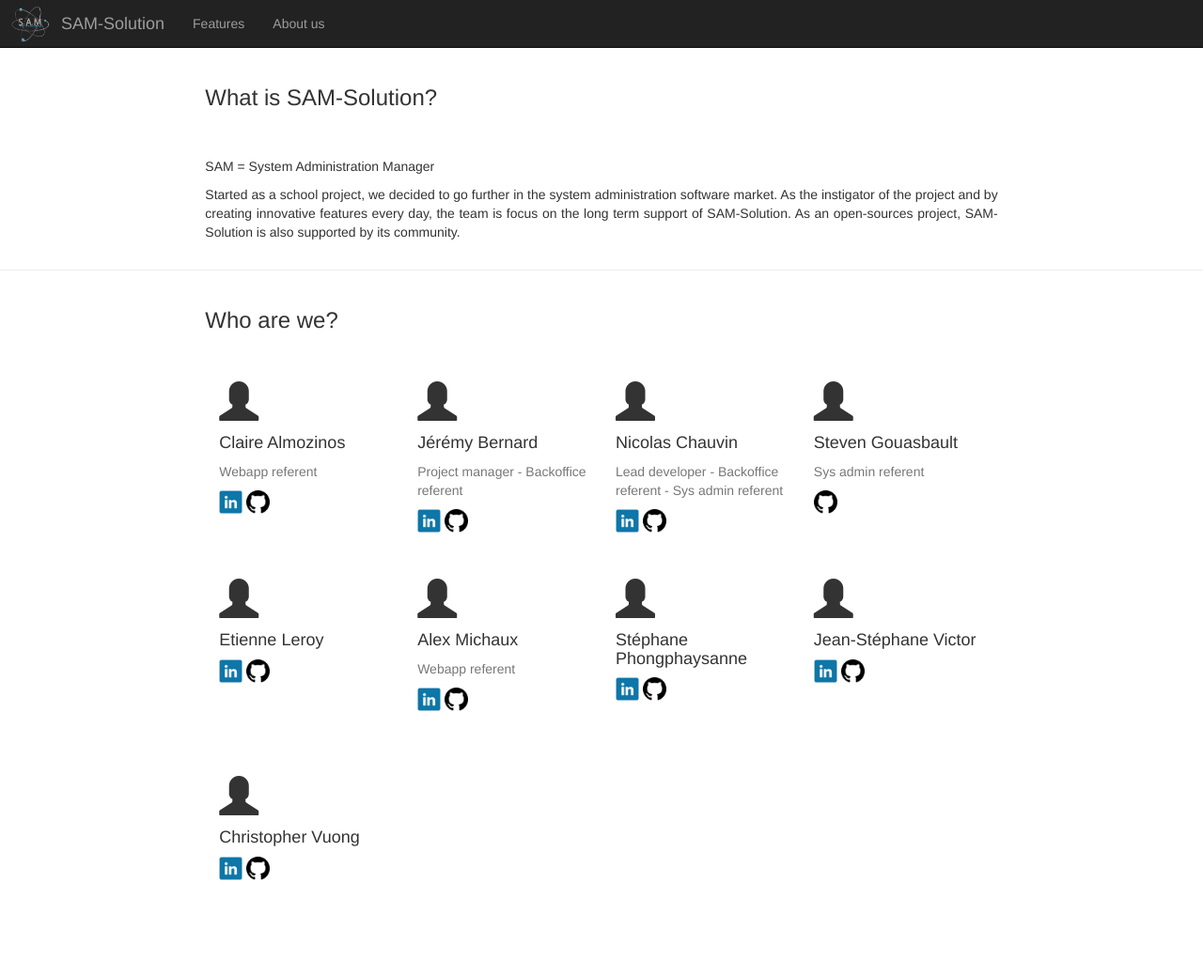
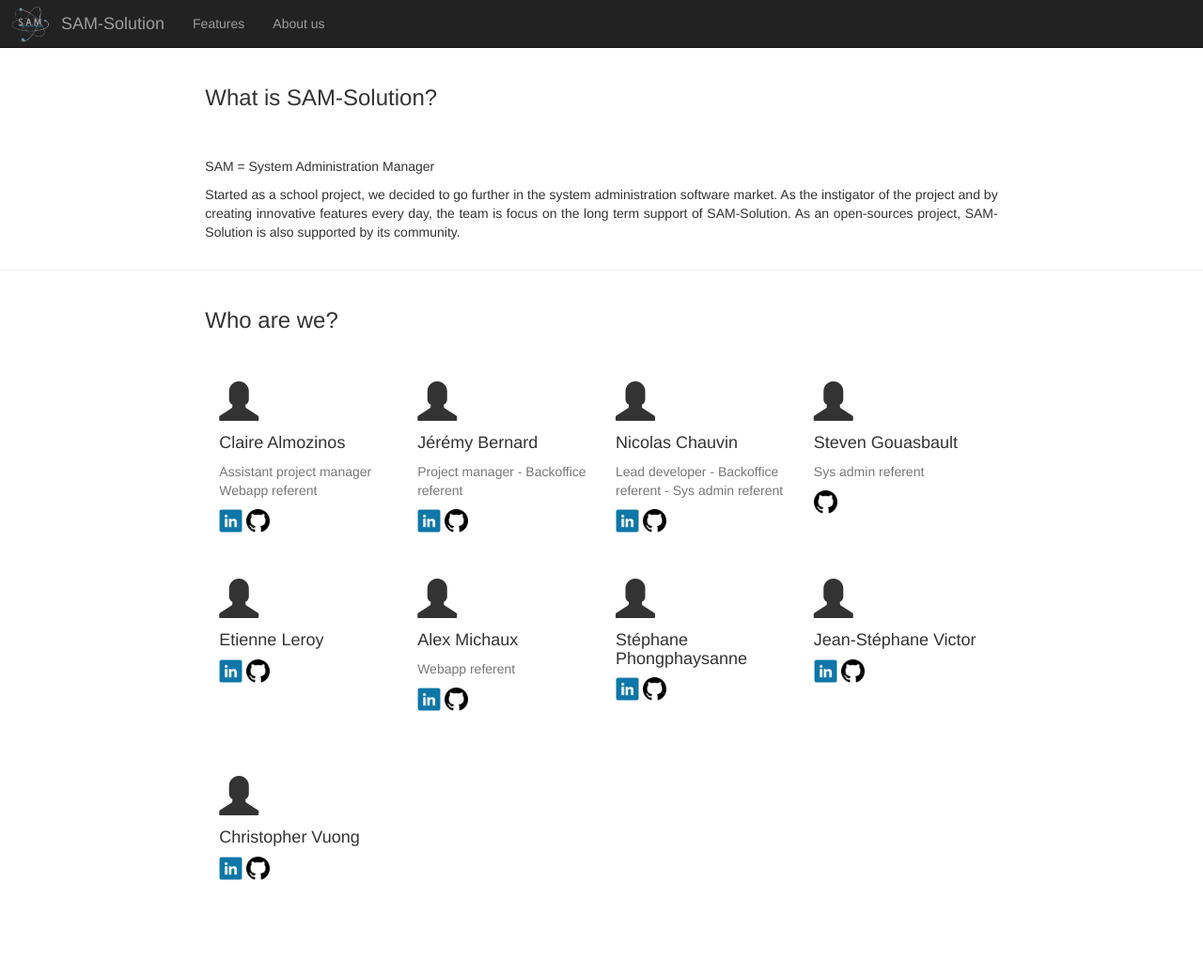
Before and after one commit to EIP-SAM/eip-sam.github.io, a plain HTML site: page about.html in a window 1280 px wide. Shown: the whole page at 94% size. Drawn offline with nearby package versions, Linux system fonts and the light colour scheme.

Commit message:
#4: add role + remove comment line

```diff
--- a/about.html
+++ b/about.html
@@ -47,7 +47,7 @@
         <div class="col-xs-6 col-sm-3 feature-block">
           <span class="glyphicon glyphicon-user" aria-hidden="true"></span>
           <h4>Claire Almozinos</h4>
-          <span class="text-muted">Webapp referent</span>
+          <span class="text-muted">Assistant project manager Webapp referent</span>
           <div class="social-network">
             <a href="https://fr.linkedin.com/in/claire-almozinos-182051117"><img src="images/linkedin-icon.png"/></a>
             <a href="https://github.com/clairealmozinos"><img src="images/github-icon.png"/></a>
@@ -76,7 +76,6 @@
           <h4>Steven Gouasbault</h4>
           <span class="text-muted">Sys admin referent</span>
           <div class="social-network">
-            <!--<a href=""><img src="./linkedin-icon.png"/></a>-->
             <a href="https://github.com/StevenIndigo"><img src="images/github-icon.png"/></a>
           </div>
         </div>
```
